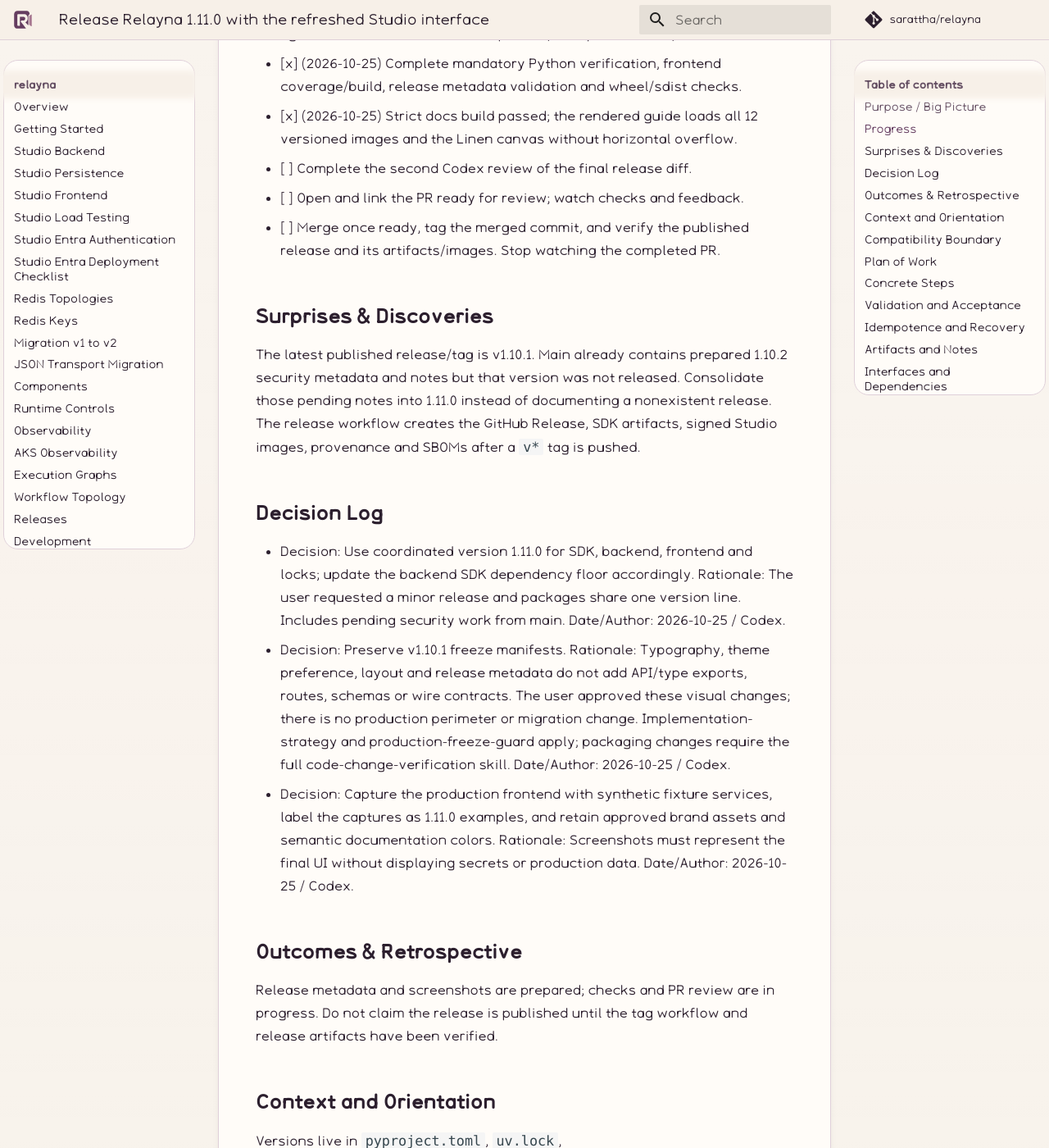
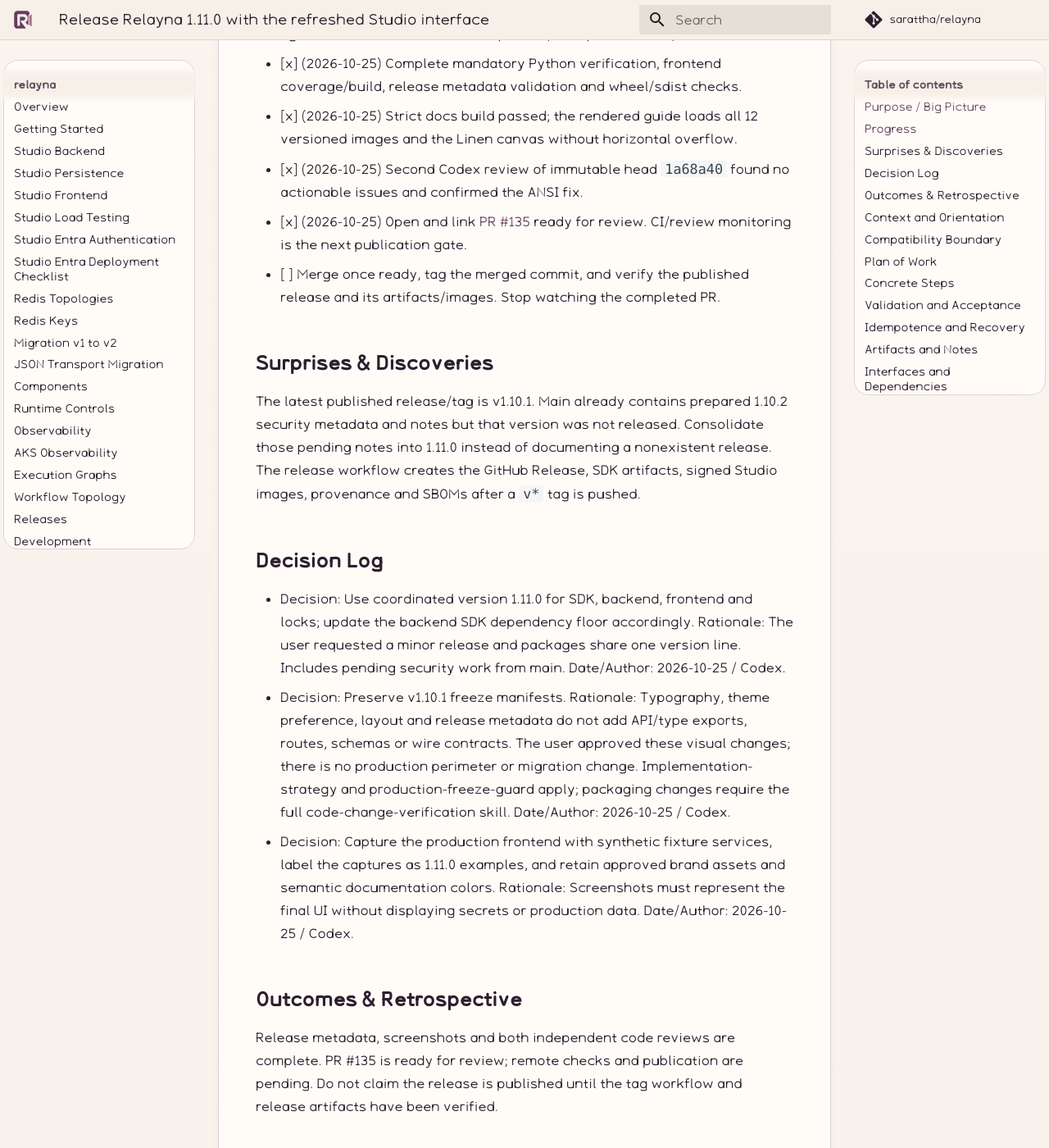
Before and after one commit to sarattha/relayna, an MkDocs documentation site: the page built from docs/execplans/studio-1-11-release.md, in a window 1280 px wide and 1400 px high, scrolled down 867 px. Shown: the whole window at 82% size. Built offline with MkDocs 1.6.1 and Material for MkDocs 9.7.7, drawn with Linux system fonts in a browser that asks for light colours; comment, search, counter and statistics services are not loaded; some of the changed text lies outside the part shown.

Commit message:
docs: record final Studio release reviews

```diff
--- a/docs/execplans/studio-1-11-release.md
+++ b/docs/execplans/studio-1-11-release.md
@@ -24,8 +24,10 @@
   release metadata validation and wheel/sdist checks.
 - [x] (2026-10-25) Strict docs build passed; the rendered guide loads all 12
   versioned images and the Linen canvas without horizontal overflow.
-- [ ] Complete the second Codex review of the final release diff.
-- [ ] Open and link the PR ready for review; watch checks and feedback.
+- [x] (2026-10-25) Second Codex review of immutable head `1a68a40` found no
+  actionable issues and confirmed the ANSI fix.
+- [x] (2026-10-25) Open and link [PR #135](https://github.com/sarattha/relayna/pull/135)
+  ready for review. CI/review monitoring is the next publication gate.
 - [ ] Merge once ready, tag the merged commit, and verify the published release
   and its artifacts/images. Stop watching the completed PR.
 
@@ -57,8 +59,8 @@
 
 ## Outcomes & Retrospective
 
-Release metadata and screenshots are prepared; checks and PR review are in
-progress. Do not claim the release is published until
+Release metadata, screenshots and both independent code reviews are complete.
+PR #135 is ready for review; remote checks and publication are pending. Do not claim the release is published until
 the tag workflow and release artifacts have been verified.
 
 ## Context and Orientation
@@ -133,6 +135,12 @@
 contrast is 5.03:1 light / 6.34:1 dark. The latest released comparison is v1.10.1;
 the review prompt's initial v1.10.2 assumption was corrected in this plan.
 
+Review 2 (`studio-design-system-review-2-1a68a40`) reviewed the complete range
+`c7fc37a..1a68a40c15ad94bc88b296f38012b60947f824db`, including coordinated
+metadata/docs and unchanged freeze manifests. It returned no actionable findings
+and confirmed the first finding resolved. Both user-authorized review rounds
+are complete. The subsequent commit records this evidence only.
+
 Verification: SDK format/lint/types and tests passed (688 passed, 9 skipped);
 backend format/lint/types and tests passed (513 passed, 21 skipped). Frontend
 coverage passed all gates: 267 tests in 19 files; statements 98.01%, branches
```
